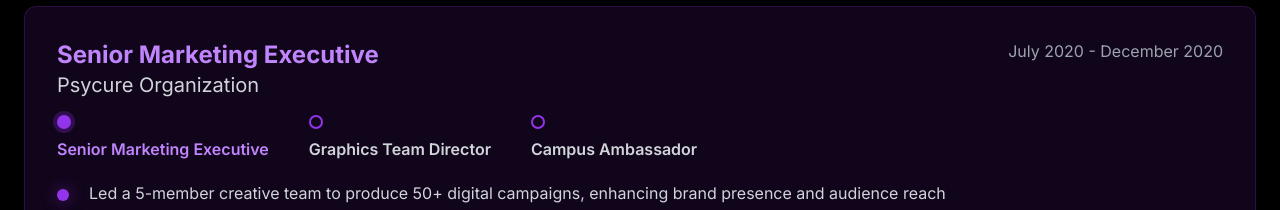
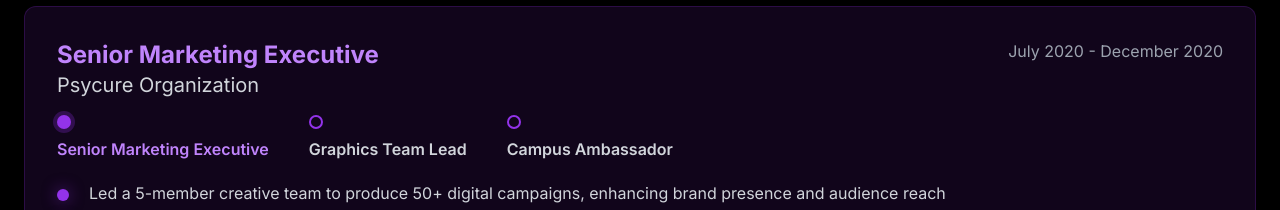
Before and after one commit to shadmannishat/Shadman_Portfolio, a plain HTML site: page index.html in a window 1280 px wide. Shown: the part 3960-4170 px from the top of the page. Drawn offline with nearby package versions, Linux system fonts and the light colour scheme.

Commit message:
Psycure: Graphics Team Lead (per certificate)
Co-Authored-By: Claude Opus 5.5 <noreply@anthropic.com>
Claude-Session: https://claude.ai/code/session_01167LHJbDQNf4W8JR1bnLsJ

```diff
--- a/index.html
+++ b/index.html
@@ -921,7 +921,7 @@ work, strengthening real-world modelling discipline and client-focused problem s
                         <div class="flex md:flex-col items-center md:items-start gap-3 md:gap-2">
                             <span style="width:14px;height:14px;border-radius:50%;flex-shrink:0;background:transparent;border:2px solid #9333ea;"></span>
                             <div>
-                                <p class="font-semibold text-gray-300">Graphics Team Director</p>
+                                <p class="font-semibold text-gray-300">Graphics Team Lead</p>
                             </div>
                         </div>
                         <div class="flex md:flex-col items-center md:items-start gap-3 md:gap-2">
```
